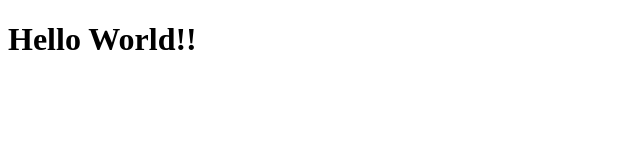
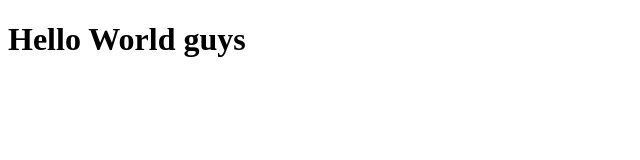
Before and after one commit to Fauzian17/fajarfauzi_revou, a plain HTML site: page index.html in a window 1280 px wide. Shown: the whole page, without its empty margins (0-640 px from the left). Drawn offline with Linux system fonts and the light colour scheme.

Commit message:
update word

```diff
--- a/index.html
+++ b/index.html
@@ -2,6 +2,6 @@
 <html>
   <title>Test</title>
   <body>
-    <h1>Hello World!!</h1>
+    <h1>Hello World guys</h1>
   </body>
 </html>
```
